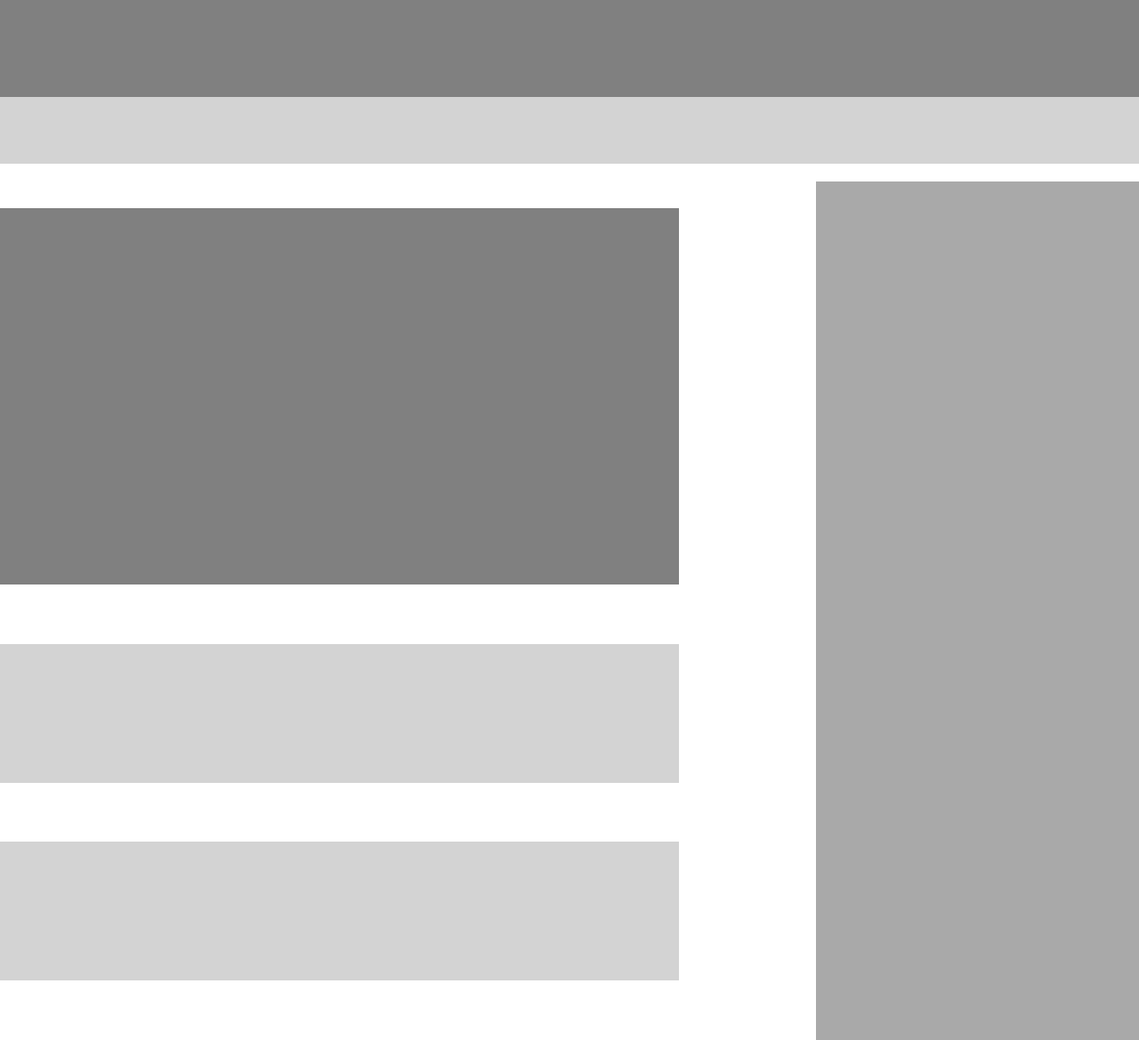
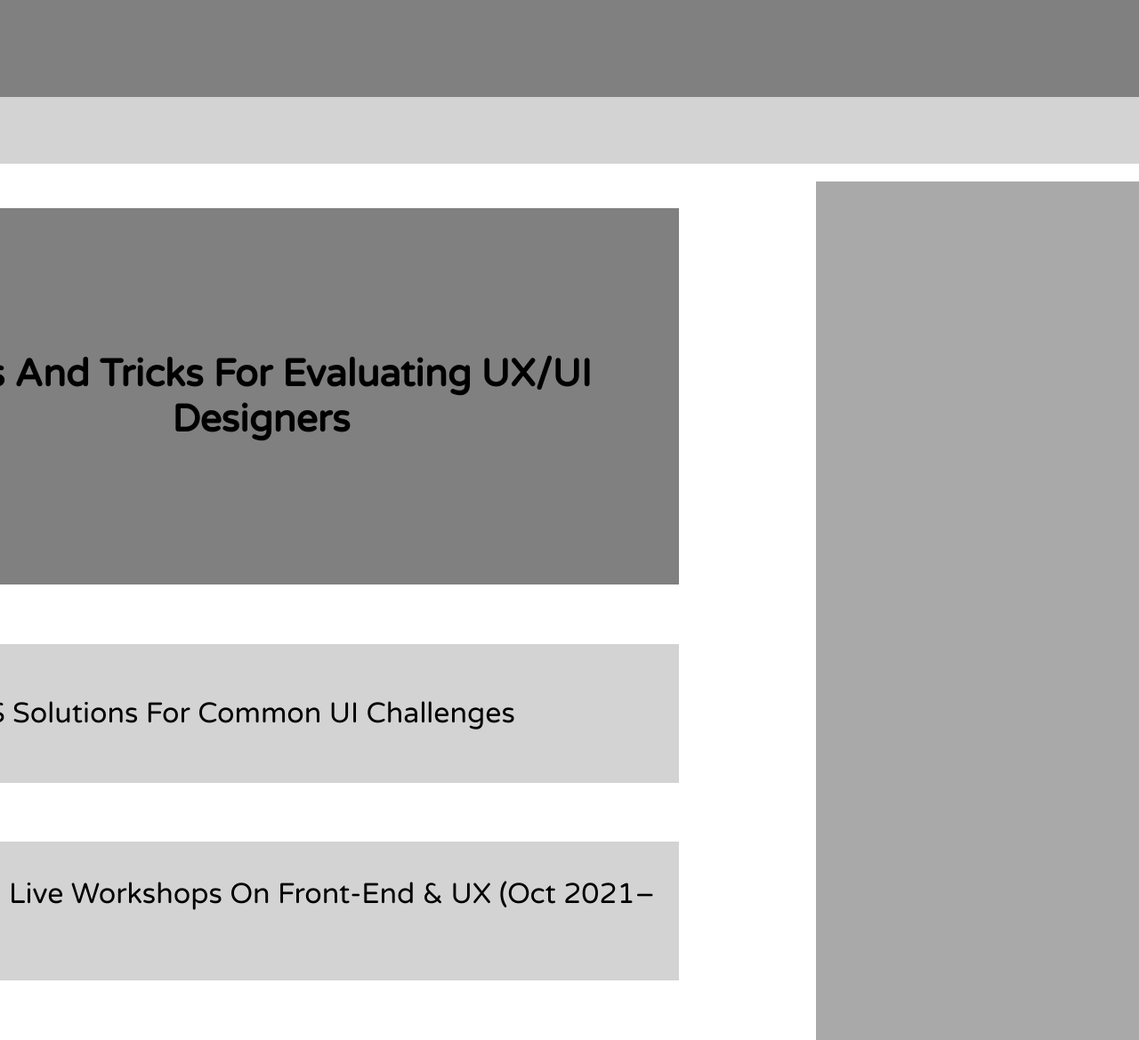
Before and after one commit to CosmicVoiid/design-teardown, a plain HTML site: page index.html in a window 1280 px wide. Shown: the top 1169 px of the page at 89% size. Drawn offline with Linux system fonts and the light colour scheme.

Commit message:
Added text

```diff
--- a/index.html
+++ b/index.html
@@ -15,9 +15,15 @@
 		<main>
 			<section class="section-main">
 				<section class="main-articles">
-					<article class="author-post author-post--primary"></article>
-					<article class="author-post"></article>
-					<article class="author-post"></article>
+					<article class="author-post author-post--primary">
+						Tips And Tricks For Evaluating UX/UI Designers
+					</article>
+					<article class="author-post">
+						Smart CSS Solutions For Common UI Challenges
+					</article>
+					<article class="author-post">
+						Upcoming Live Workshops On Front-End & UX (Oct 2021–Jan 2022)
+					</article>
 				</section>
 				<aside class="newsletter"></aside>
 			</section>
--- a/style.css
+++ b/style.css
@@ -1,3 +1,9 @@
+@import url("https://fonts.googleapis.com/css2?family=Varela+Round&display=swap");
+
+* {
+	font-family: "Varela Round", sans-serif;
+}
+
 body {
 	margin: 0;
 }
@@ -41,20 +47,25 @@ main {
 }
 
 .author-post {
+	display: flex;
+	align-items: center;
 	box-sizing: border-box;
 	height: 156.094px;
-	line-height: 25.4484px;
 	margin-bottom: 66.3871px;
 	width: 938.656px;
 	background-color: lightgrey;
+	font-size: calc(18px + 1.1vw);
+	padding: 0 20px;
 }
 
 .author-post--primary {
 	box-sizing: border-box;
 	width: 938.656px;
 	height: 423.438px;
-	line-height: 25.4484px;
 	margin-bottom: 66.3871px;
 	margin-top: 49.7903px;
 	background-color: grey;
+	font-size: calc(1.625rem + 1.3vw);
+	text-align: center;
+	font-weight: 800;
 }
```
